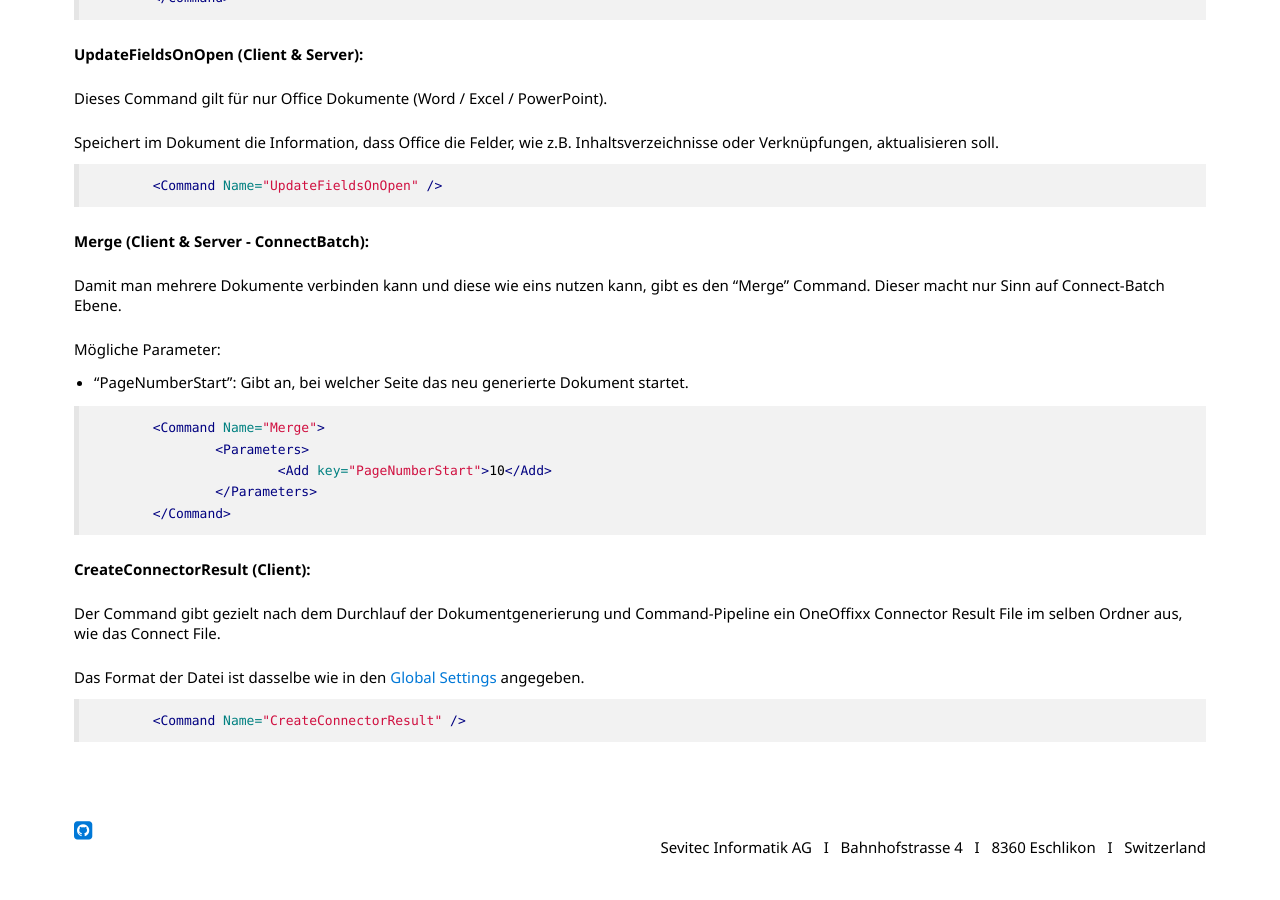
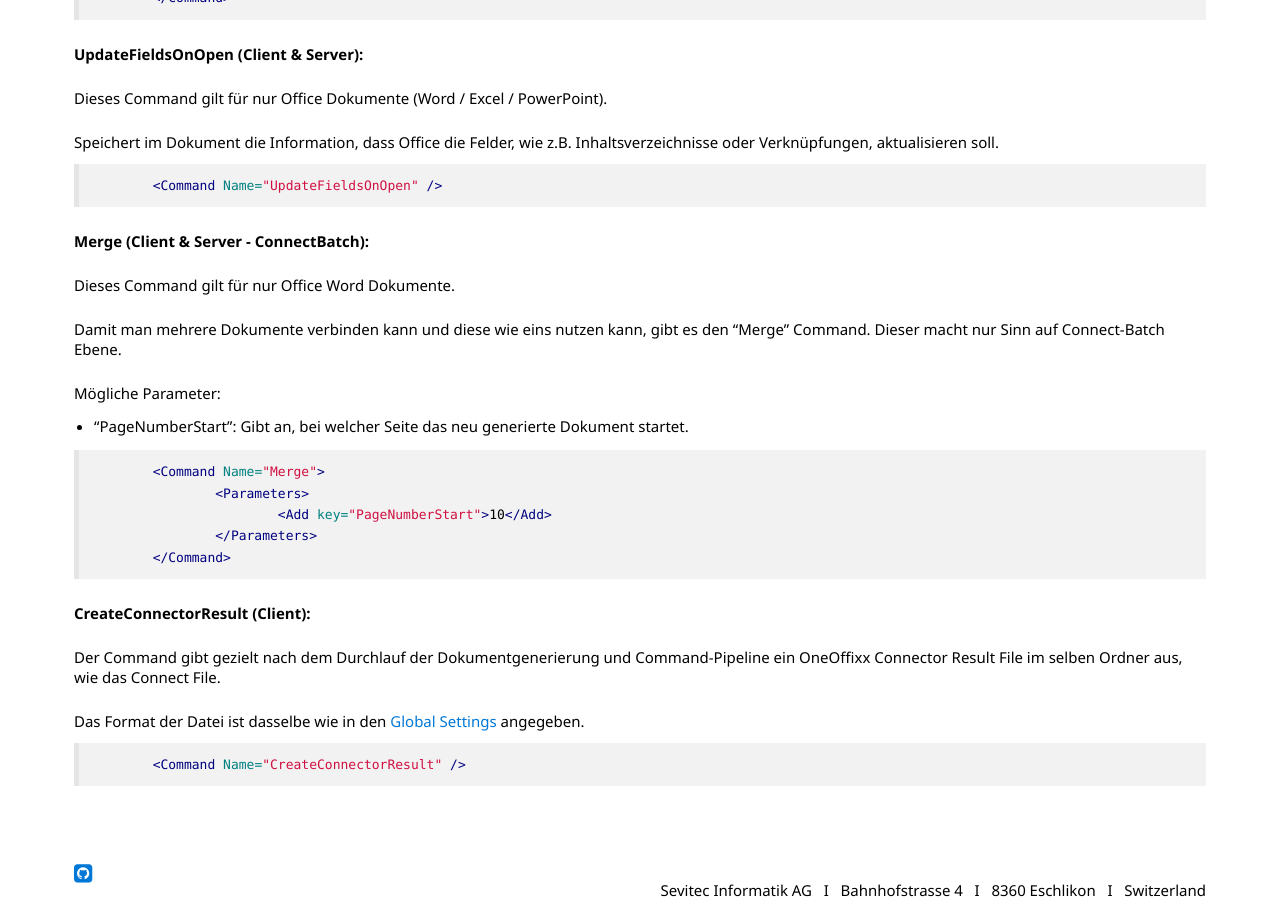
Before and after one commit to primesoft-group/oneoffixx-docs, a Jekyll site: the page built from _pages/connect/de/connect-commands.md, in a window 1280 px wide and 900 px high, scrolled down 2327 px. Built offline with Jekyll 4.4.1, drawn with Linux system fonts in a browser that asks for light colours; nearby versions of some CDN libraries; some web fonts are replaced; before the commit the page ends 3184 px from its top, so only the background shows below that.

Commit message:
Update connect-commands.md

```diff
--- a/_pages/connect/de/connect-commands.md
+++ b/_pages/connect/de/connect-commands.md
@@ -111,6 +111,8 @@ Speichert im Dokument die Information, dass Office die Felder, wie z.B. Inhaltsv
 
 __Merge (Client & Server - ConnectBatch):__
 
+Dieses Command gilt für nur Office Word Dokumente.
+
 Damit man mehrere Dokumente verbinden kann und diese wie eins nutzen kann, gibt es den "Merge" Command. Dieser macht nur Sinn auf Connect-Batch Ebene.
 
 Mögliche Parameter:
```
